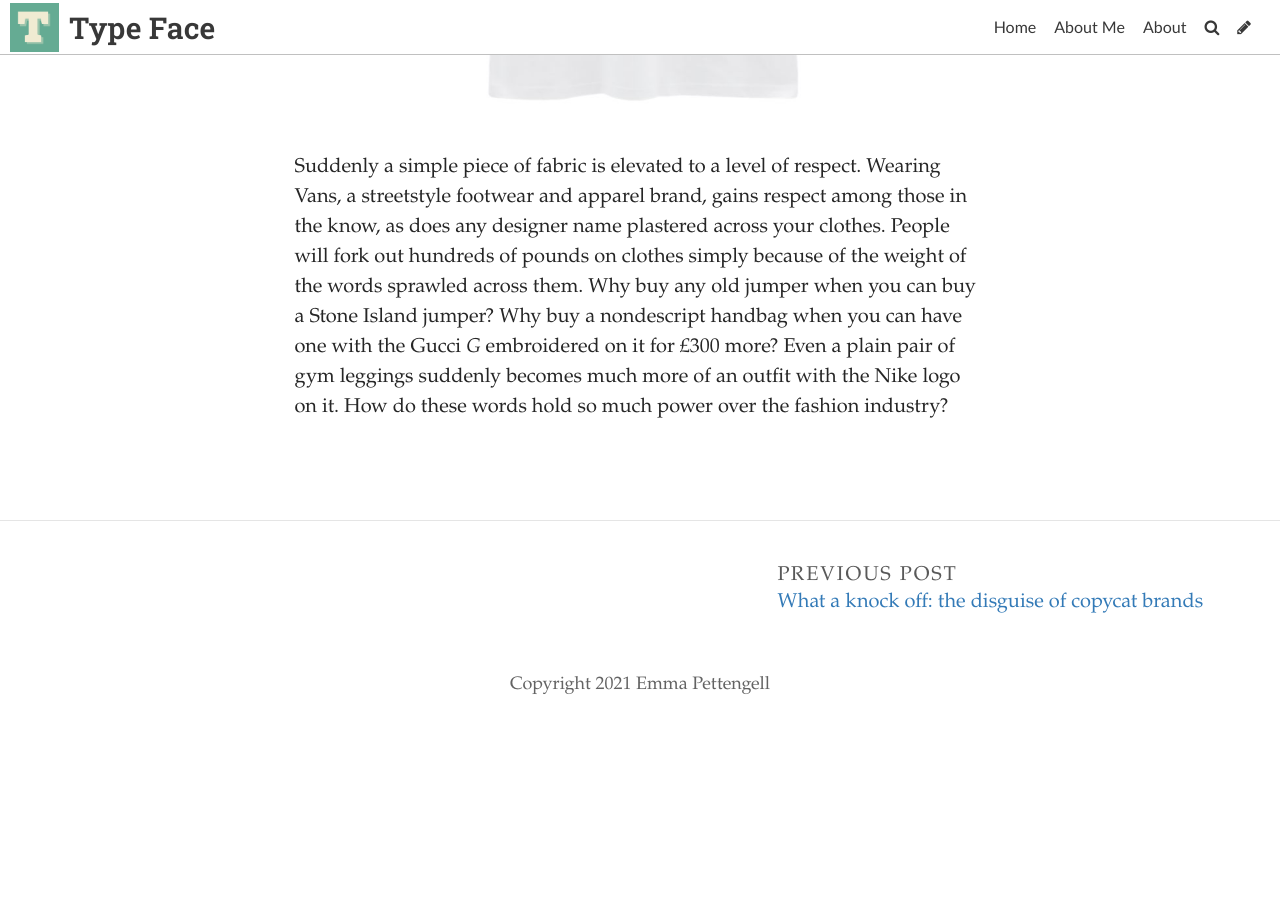
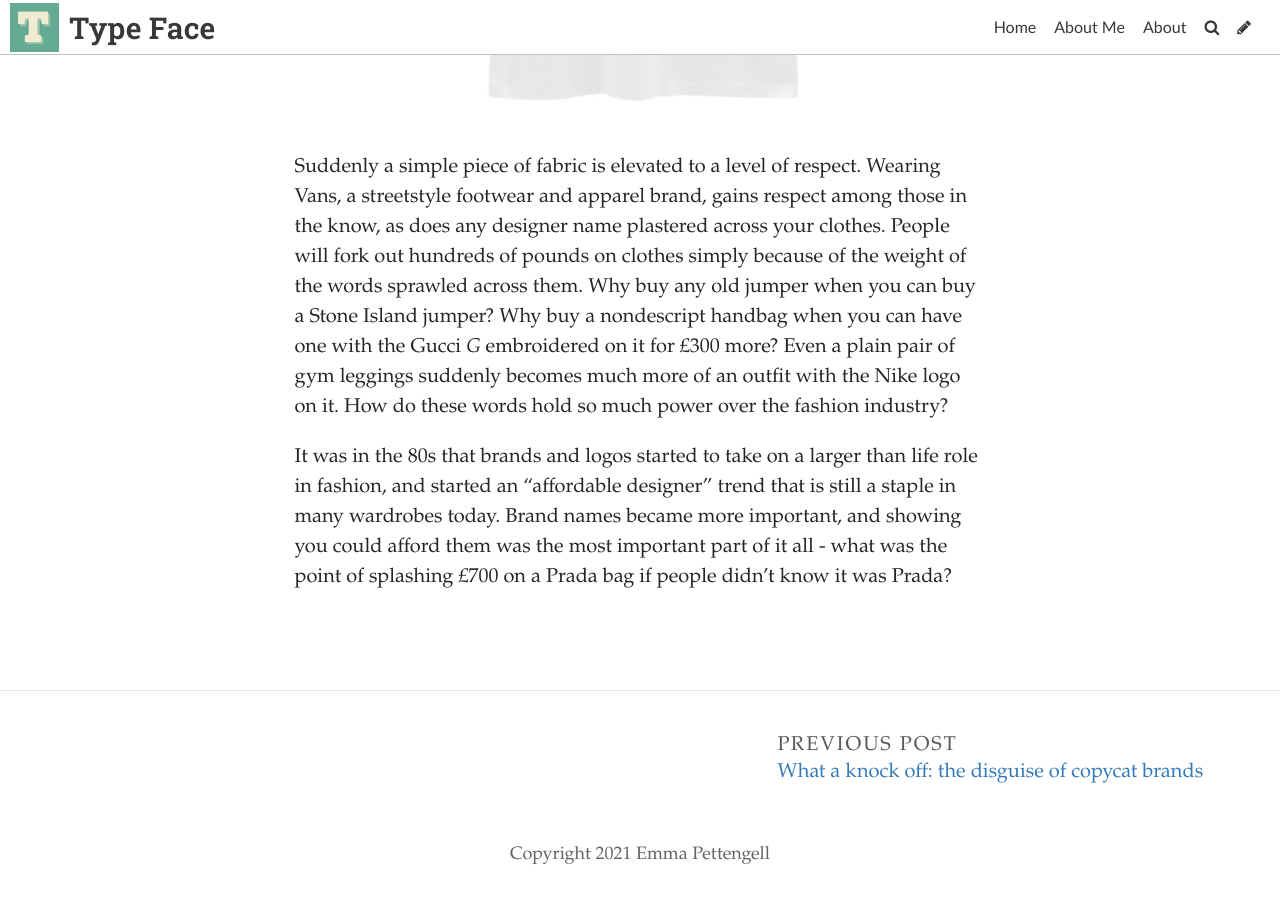
Before and after one commit to Emmalucyp/typography, a Jekyll site: the page built from _posts/2021-11-26-the-fashion-of-words-why-typography-will-always-be-in-trend.md, in a window 1280 px wide and 900 px high, scrolled down 942 px. Built offline with Jekyll 4.4.1, drawn with Linux system fonts in a browser that asks for light colours; some web fonts are replaced; before the commit the page ends 1672 px from its top, so only the background shows below that.

Commit message:
Update Post “2021-11-26-the-fashion-of-words-why-typography-will-always-be-in-trend”

```diff
--- a/_posts/2021-11-26-the-fashion-of-words-why-typography-will-always-be-in-trend.md
+++ b/_posts/2021-11-26-the-fashion-of-words-why-typography-will-always-be-in-trend.md
@@ -11,3 +11,5 @@
 ![](../uploads/vans-t-shirt.png "Vans t-shirt")
 
 Suddenly a simple piece of fabric is elevated to a level of respect. Wearing Vans, a streetstyle footwear and apparel brand, gains respect among those in the know, as does any designer name plastered across your clothes. People will fork out hundreds of pounds on clothes simply because of the weight of the words sprawled across them. Why buy any old jumper when you can buy a Stone Island jumper? Why buy a nondescript handbag when you can have one with the Gucci *G* embroidered on it for £300 more? Even a plain pair of gym leggings suddenly becomes much more of an outfit with the Nike logo on it. How do these words hold so much power over the fashion industry?
+
+It was in the 80s that brands and logos started to take on a larger than life role in fashion, and started an "affordable designer" trend that is still a staple in many wardrobes today. Brand names became more important, and showing you could afford them was the most important part of it all - what was the point of splashing £700 on a Prada bag if people didn't know it was Prada?
```
